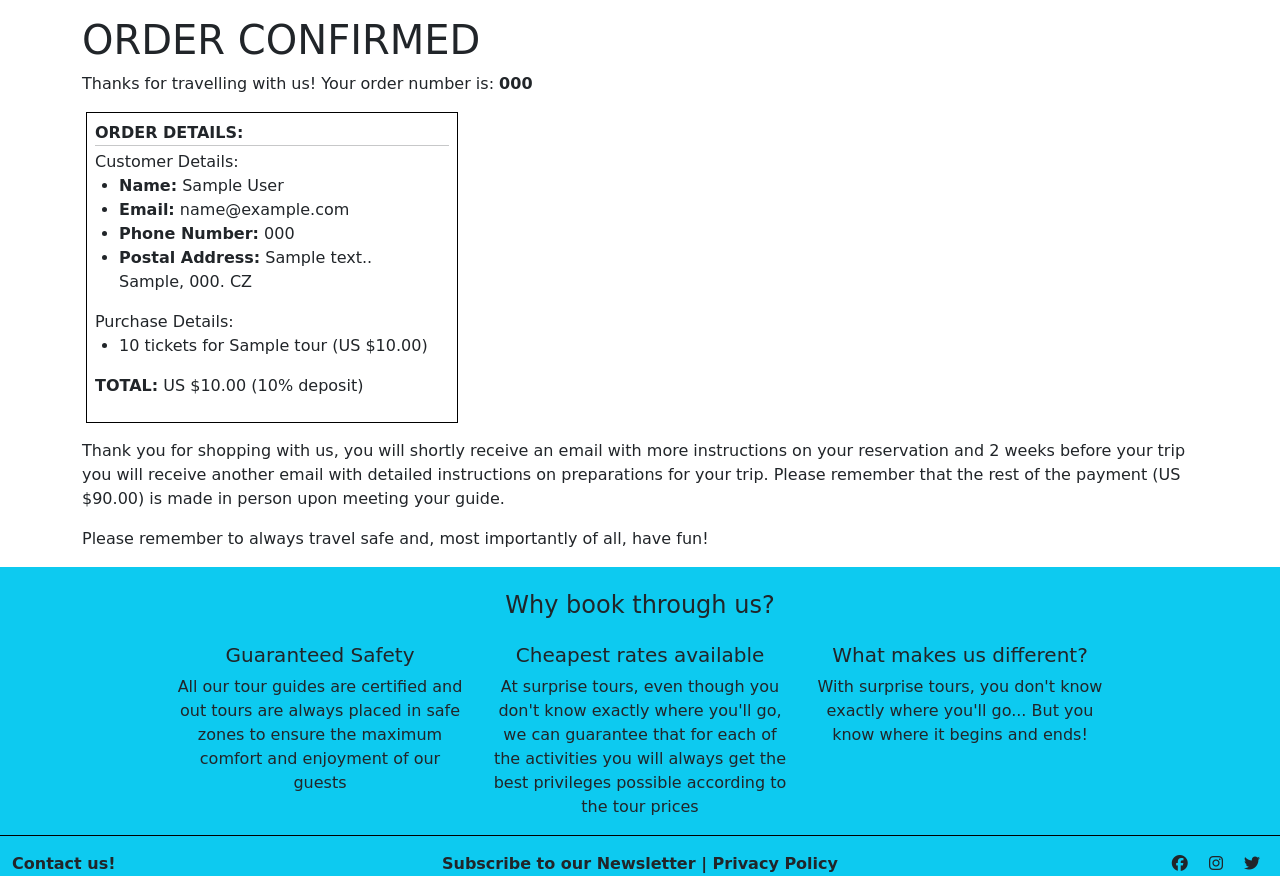
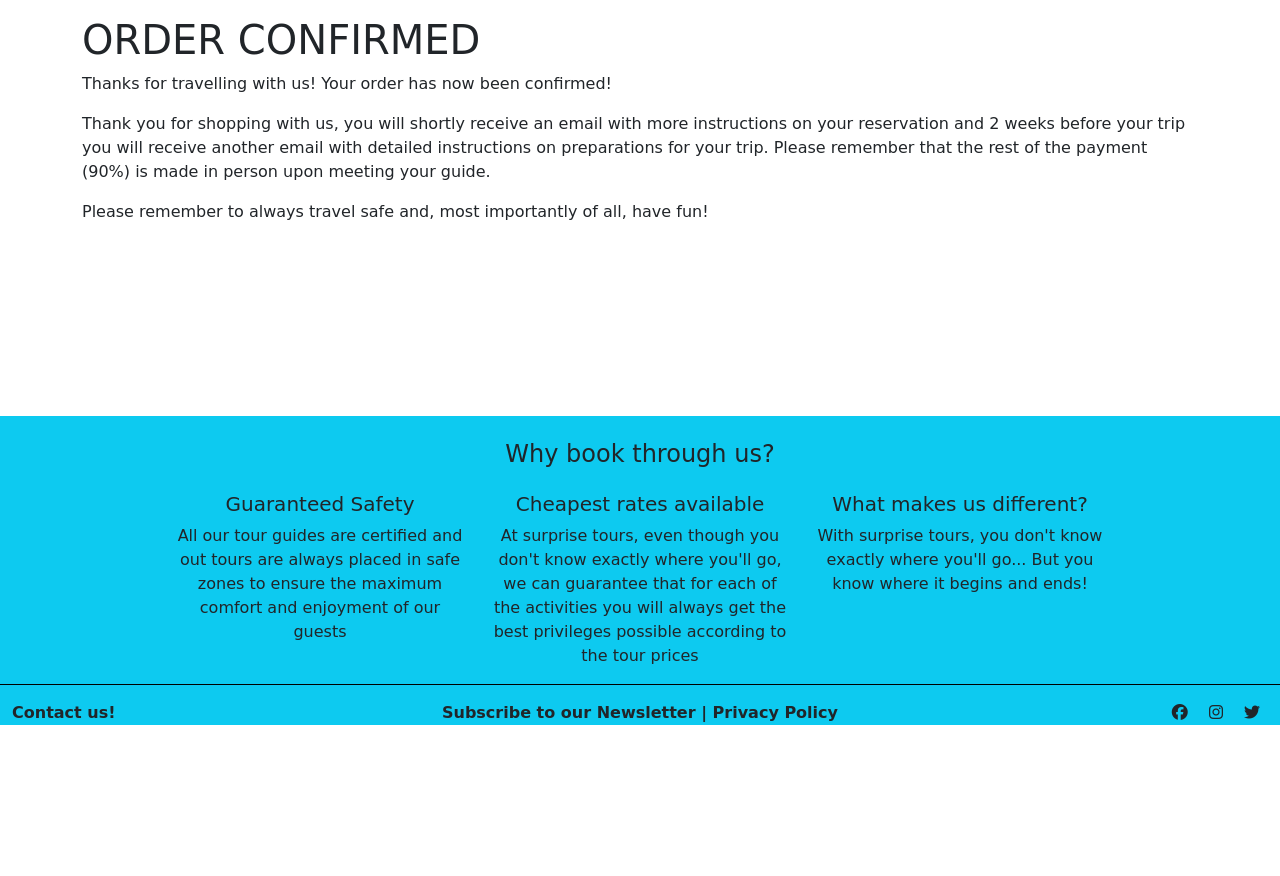
Before and after one commit to lpewton/surprise-tours, a Django app: page /checkout/checkout_success/000 in a window 1280 px wide. Shown: the part 218-1094 px from the top of the page. After the commit the page ends 943 px from the top, so only its background shows below. Run offline with Django 3.2, Linux system fonts and the light colour scheme; tables that the repository leaves empty hold one stand-in row (values such as "Sample post"); some libraries are stand-ins or nearby versions; some web fonts are replaced.

Commit message:
Style checkout page

```diff
--- a/checkout/templates/checkout/checkout-success.html
+++ b/checkout/templates/checkout/checkout-success.html
@@ -3,32 +3,11 @@
 
 {% block content %}
 <h1>ORDER CONFIRMED</h1>
-<p>Thanks for travelling with us! Your order number is: <strong>{{ order }}</strong></p>
-<div class="row col-md-6 col-xl-4 border border-black p-2 m-1">
-    <p class="p-0 mb-0"><strong>ORDER DETAILS:</strong></p>
-    <hr class="mb-1">
-    <p class="p-0 mb-0">Customer Details:</p>
-    <ul class="ps-4">
-        <li><strong>Name:</strong> {{ order.full_name }}</li>
-        <li><strong>Email:</strong> {{ order.email }}</li>
-        <li><strong>Phone Number:</strong> {{ order.phone_number }}</li>
-        <li><strong>Postal Address:</strong> {{ order.street_address1 }}{% if street_address2 %}{{
-            order.street_address2 }}{% endif %}. {{ order.town_or_city }}, {{order.postcode}}. {{order.country}}
-        </li>
-    </ul>
-    <p class="p-0 mb-0">Purchase Details:</p>
-    <ul class="ps-4">{% for tour in order.lineitems.all %}
-        <li>{{ tour.quantity}} ticket{% if tour.quantity > 1 %}s{% endif %} for {{ tour.tour }}
-            (US ${{tour.item_total }})</li>
-        {% endfor %}
-    </ul>
-    <p class="ps-0"><strong>TOTAL:</strong> US ${{ order.order_total }} (10% deposit)</p>
-</div>
+<p>Thanks for travelling with us! Your order has now been confirmed!
 <div class="mt-3">
     <p>Thank you for shopping with us, you will shortly receive an email with more instructions on your reservation
-        and
-        2 weeks before your trip you will receive another email with detailed instructions on preparations for your
-        trip. Please remember that the rest of the payment (US ${{ order.upon_arrival }}) is made in person upon
+        and 2 weeks before your trip you will receive another email with detailed instructions on preparations for your
+        trip. Please remember that the rest of the payment (90%) is made in person upon
         meeting your guide.</p>
     <p>Please remember to always travel safe and, most importantly of all, have fun!</p>
 </div>
--- a/surprise_tours/settings.py
+++ b/surprise_tours/settings.py
@@ -110,7 +110,6 @@ TEMPLATES = [
 AUTHENTICATION_BACKENDS = (
     'django.contrib.auth.backends.ModelBackend',
     'allauth.account.auth_backends.AuthenticationBackend',
-    'django.core.mail.backends.console.EmailBackend',
 )
 
 SITE_ID = 1
@@ -198,6 +197,7 @@ DEFAULT_AUTO_FIELD = 'django.db.models.BigAutoField'
 if 'DEVELOPMENT' in os.environ:
     EMAIL_BACKEND = 'django.core.mail.backends.console.EmailBackend'
     DEFAULT_FROM_EMAIL = 'surprise-tours@example.com'
+
 else:
     EMAIL_BACKEND = 'django.core.mail.backends.smtp.EmailBackend'
     EMAIL_USE_TLS = True
```
